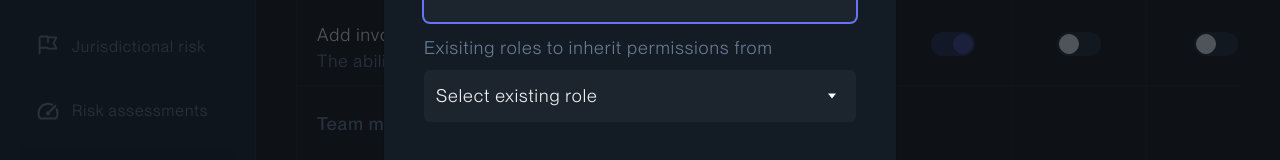
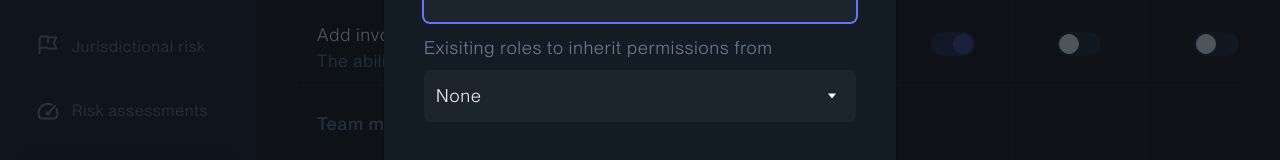
Before and after one commit to joonassuur/permissions-page, a React (Vite) app: page /permissions in a window 1280 px wide. Both pictures are taken after a click on the button "New role". Shown: the part 369-529 px from the top of the page. Built offline with nearby package versions, Linux system fonts and the light colour scheme.

Commit message:
improve select role dropdown

```diff
--- a/src/components/formElements/SelectField.tsx
+++ b/src/components/formElements/SelectField.tsx
@@ -12,26 +12,18 @@ function SelectField({ label, options, value, onChange }: Props) {
       </label>
       <div className="select relative">
         <select
+          aria-label={label}
           id={label}
           className="appearance-none bg-black-7 text-primary text-lg rounded-md focus:ring-2 focus:ring-purple-4 block w-full p-3"
           value={value}
           onChange={(e) => onChange(e.target.value)}
         >
-          <option value="">Select existing role</option>
+          <option value="">None</option>
           {options.map((option) => (
-            <option
-              key={option.key}
-              value={option.key}
-              // selected={option.key === value}
-            >
+            <option key={option.key} value={option.key}>
               {option.value}
             </option>
           ))}
-          {/* <option selected>Choose a country</option>
-        <option value="US">United States</option>
-        <option value="CA">Canada</option>
-        <option value="FR">France</option>
-        <option value="DE">Germany</option> */}
         </select>
       </div>
     </div>
```
